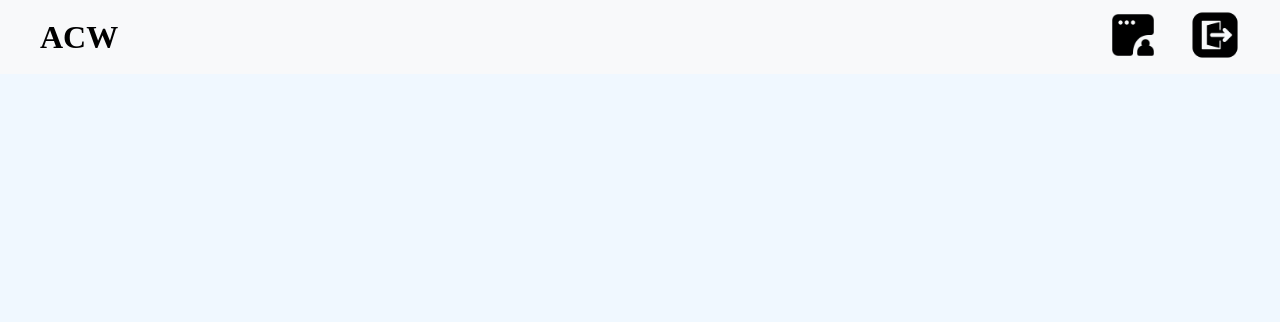
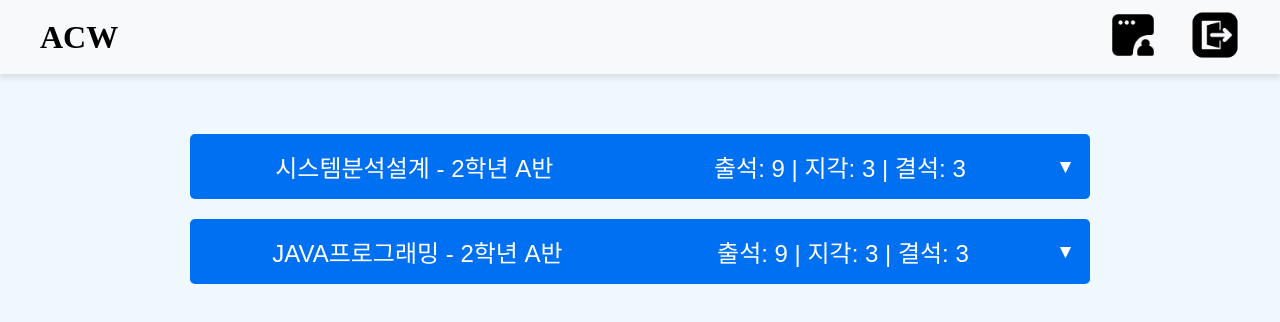
Before and after one commit to LEE5665/System-Assignment, a Next.js app in the folder Project/: page /Student in a window 1280 px wide. Shown: the top 322 px of the page. Built offline with nearby package versions, Linux system fonts and the light colour scheme.

Commit message:
대충 완성

```diff
--- a/Project/src/Component/학생/내비게이션/NavBar.jsx
+++ b/Project/src/Component/공용/내비게이션/NavBar.jsx
@@ -3,15 +3,15 @@ import Link from 'next/link';
 import logoutImage from '../../../../public/logout.png';
 import myPageImage from '../../../../public/mypage.png';
 import styles from './NavBar.module.css';
-export default function StudentNavBar() {
+export default function NavBar({ type }) {
   return (
     <div className={styles.navbar}>
       <div className={styles.container}>
-        <Link href={'/Student'} className={styles.brand} title="홈페이지">
+        <Link href={`/${type}`} className={styles.brand} title="홈페이지">
           ACW
         </Link>
         <div className={styles.mypageButtons}>
-          <Link href={'/Student/mypage'} className={styles.mypageButton}>
+          <Link href={`/${type}/mypage`} className={styles.mypageButton}>
             <Image src={myPageImage} title="마이페이지" alt="마이페이지" width={50} height={50} />
           </Link>
 
--- a/Project/src/Component/학생/내비게이션/NavBar.module.css
+++ /dev/null
@@ -1,34 +0,0 @@
-.navbar {
-  background-color: #f8f9fa;
-  padding: 10px;
-  display: flex;
-  align-items: center;
-  position: relative;
-}
-
-.container {
-  margin: 0 auto;
-  max-width: 1200px;
-  width: 100%;
-  display: flex;
-  justify-content: space-between;
-  align-items: center;
-}
-
-.brand {
-  font-size: 2rem;
-  text-decoration: none;
-  color: #000;
-  font-weight: bold;
-}
-
-.mypageButtons {
-  background: none;
-  border: none;
-  cursor: pointer;
-  margin-left: 10px;
-}
-
-.mypageButton {
-  margin-left: 1rem;
-}
--- /dev/null
+++ b/Project/src/Component/학생/대시보드/DashBoard.jsx
@@ -0,0 +1,67 @@
+'use client';
+import { useState } from 'react';
+import { attendanceData, subjectData } from '../../../temp/temp.data';
+import styles from './DashBoard.module.css';
+
+function getAttendanceSummary(attendance) {
+  const summary = {
+    정상: 0,
+    지각: 0,
+    결석: 0,
+  };
+
+  attendance.forEach((entry) => {
+    summary[entry.type] += 1;
+  });
+
+  return summary;
+}
+
+export default function AttendanceSummary() {
+  const [openSubject, setOpenSubject] = useState(null);
+
+  const handleToggleDropdown = (id) => {
+    setOpenSubject(openSubject === id ? null : id);
+  };
+
+  return (
+    <div className={styles.attendanceSummary}>
+      {attendanceData.map((attendance) => {
+        const subject = subjectData.find((sub) => sub.id === attendance.id);
+        const summary = getAttendanceSummary(attendance.data);
+
+        if (!subject) return null;
+
+        return (
+          <div key={subject.id} className={styles.subjectContainer}>
+            <button
+              onClick={() => handleToggleDropdown(subject.id)}
+              className={styles.subjectButton}
+              aria-expanded={openSubject === subject.id}
+            >
+              <div className={styles.subjectInfo}>
+                {subject.title} - {subject.grade}학년 {subject.class}반
+              </div>
+              <div className={styles.attendanceInfo}>
+                출석: {summary['정상']} | 지각: {summary['지각']} | 결석: {summary['결석']}
+              </div>
+              <span className={styles.arrow}>{openSubject === subject.id ? '▲' : '▼'}</span>
+            </button>
+
+            {openSubject === subject.id && (
+              <div className={styles.dropdown}>
+                <div className={styles.attendanceDetails}>
+                  {attendance.data.map((weekInfo) => (
+                    <div key={weekInfo.week}>
+                      {weekInfo.week}주차: {weekInfo.type}
+                    </div>
+                  ))}
+                </div>
+              </div>
+            )}
+          </div>
+        );
+      })}
+    </div>
+  );
+}
--- /dev/null
+++ b/Project/src/Component/학생/대시보드/DashBoard.module.css
@@ -0,0 +1,85 @@
+.attendanceSummary {
+  width: 100%;
+  max-width: 900px;
+  margin: 0 auto;
+  padding: 20px;
+  padding-top: 5%;
+}
+
+.subjectContainer {
+  margin-bottom: 20px;
+}
+
+.subjectButton {
+  width: 100%;
+  padding: 15px;
+  background-color: #0070f3;
+  color: #fff;
+  border: none;
+  border-radius: 5px;
+  font-size: 1.5rem;
+  cursor: pointer;
+  display: flex;
+  justify-content: space-between;
+  align-items: center;
+}
+
+.subjectButton:hover {
+  background-color: #005bb5;
+}
+
+.subjectInfo {
+  flex-grow: 1;
+}
+
+.attendanceInfo {
+  margin-left: 20px;
+  white-space: nowrap;
+  flex-grow: 1;
+  text-align: center;
+}
+
+.arrow {
+  font-size: 1.2rem;
+  margin-left: 20px;
+}
+
+.dropdown {
+  margin-top: 10px;
+  padding-left: 20px;
+  border-left: 3px solid #0070f3;
+  background-color: #f9f9f9;
+  border-radius: 5px;
+  padding: 15px;
+}
+
+.attendanceDetails {
+  margin-top: 10px;
+}
+
+.attendanceDetails div {
+  margin-bottom: 5px;
+  font-size: 1.2rem;
+}
+
+@media (max-width: 768px) {
+  .subjectButton {
+    font-size: 1.3rem;
+  }
+
+  .attendanceInfo {
+    margin-left: 10px;
+  }
+}
+
+@media (max-width: 480px) {
+  .subjectButton {
+    font-size: 1.1rem;
+  }
+
+  .attendanceInfo {
+    margin-left: 5px;
+    white-space: normal;
+    text-align: left;
+  }
+}
--- a/Project/src/app/Professor/layout.jsx
+++ b/Project/src/app/Professor/layout.jsx
@@ -1,5 +1,4 @@
-import ProfessorNavBar from './../../Component/교수/내비게이션/NavBar';
-
+import NavBar from './../../Component/공용/내비게이션/NavBar';
 export const metadata = {
   title: '교수',
 };
@@ -7,7 +6,7 @@ export const metadata = {
 export default function Layout({ children }) {
   return (
     <div className="back">
-      <ProfessorNavBar />
+      <NavBar type={'Professor'} />
       <div className="content">{children}</div>
     </div>
   );
--- a/Project/src/app/Professor/page.jsx
+++ b/Project/src/app/Professor/page.jsx
@@ -18,8 +18,7 @@ async function getData() {
   }
 }
 
-//await getData();
 export default async function Page() {
-  const data = subjectData;
-  return <DashBoard data={data} />;
+  // const data = await getData();
+  return <DashBoard data={subjectData} />;
 }
--- a/Project/src/app/Student/layout.jsx
+++ b/Project/src/app/Student/layout.jsx
@@ -1,4 +1,5 @@
-import StudentNavBar from './../../Component/학생/내비게이션/NavBar';
+import NavBar from '../../Component/공용/내비게이션/NavBar';
+
 export const metadata = {
   title: '학생',
 };
@@ -6,7 +7,7 @@ export const metadata = {
 export default function Layout({ children }) {
   return (
     <div className="back">
-      <StudentNavBar />
+      <NavBar type={'Student'} />
       <div className="content">{children}</div>
     </div>
   );
--- a/Project/src/app/Student/page.jsx
+++ b/Project/src/app/Student/page.jsx
@@ -1,3 +1,6 @@
+import DashBoard from '../../Component/학생/대시보드/DashBoard';
+import { subjectData } from '../../temp/temp.data';
+
 export default function Page() {
-  return <div></div>;
+  return <DashBoard data={subjectData} />;
 }
--- a/Project/src/temp/temp.data.js
+++ b/Project/src/temp/temp.data.js
@@ -62,3 +62,46 @@ export const subjectData = [
   { id: '17', title: '정보보안', grade: '3', class: 'B' },
   { id: '18', title: '정보보안', grade: '3', class: 'C' },
 ];
+
+export const attendanceData = [
+  {
+    id: '4',
+    data: [
+      { week: 1, type: '정상' },
+      { week: 2, type: '지각' },
+      { week: 3, type: '결석' },
+      { week: 4, type: '정상' },
+      { week: 5, type: '결석' },
+      { week: 6, type: '정상' },
+      { week: 7, type: '지각' },
+      { week: 8, type: '정상' },
+      { week: 9, type: '정상' },
+      { week: 10, type: '결석' },
+      { week: 11, type: '정상' },
+      { week: 12, type: '지각' },
+      { week: 13, type: '정상' },
+      { week: 14, type: '정상' },
+      { week: 15, type: '정상' },
+    ],
+  },
+  {
+    id: '10',
+    data: [
+      { week: 1, type: '정상' },
+      { week: 2, type: '지각' },
+      { week: 3, type: '결석' },
+      { week: 4, type: '정상' },
+      { week: 5, type: '결석' },
+      { week: 6, type: '정상' },
+      { week: 7, type: '지각' },
+      { week: 8, type: '정상' },
+      { week: 9, type: '정상' },
+      { week: 10, type: '결석' },
+      { week: 11, type: '정상' },
+      { week: 12, type: '지각' },
+      { week: 13, type: '정상' },
+      { week: 14, type: '정상' },
+      { week: 15, type: '정상' },
+    ],
+  },
+];
```
Also changed, not shown: Project/src/Component/교수/내비게이션/NavBar.jsx (deleted, +0 -32 lines), Project/src/Component/공용/내비게이션/NavBar.module.css (renamed from Project/src/Component/교수/내비게이션/NavBar.module.css).
